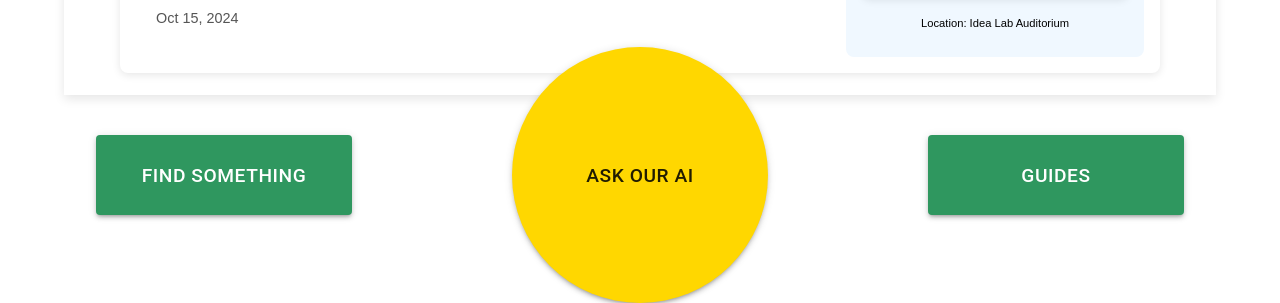
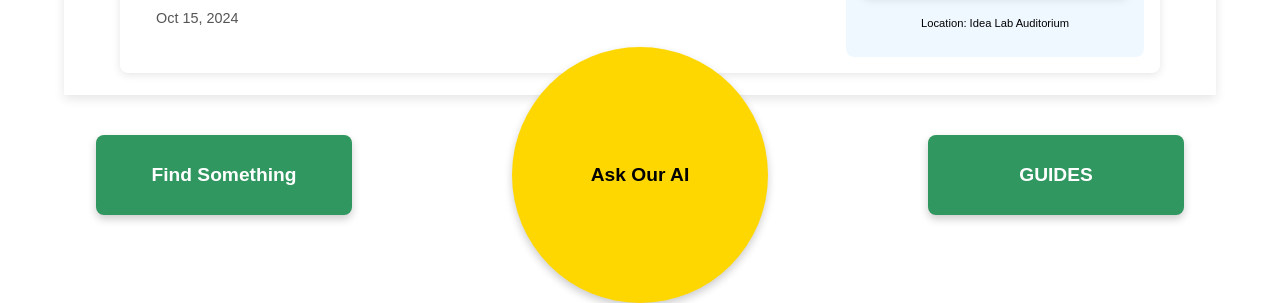
Before and after one commit to akgupta2002D/IdeaLab_Kiosk, a Next.js app: page / in a window 1280 px wide. Shown: the part 619-922 px from the top of the page. Built offline with nearby package versions, Linux system fonts and the light colour scheme.

Commit message:
Refractor KioskButton

```diff
--- a/app/components/homepage/KioskButtons.js
+++ b/app/components/homepage/KioskButtons.js
@@ -1,83 +1,26 @@
-/**
- * KioskButtons.js
- *
- * Author: Ankit Gupta
- * Company: Kioskx
- *
- * Description:
- * This component displays three large, interactive buttons for a kiosk system in a horizontal layout.
- * The buttons are labeled "Find Something", "AI CHAT BOT", and "GUIDES".
- */
+"use client";
 
-'use client'
-
-import { Box, Button } from '@mui/material'
+import styles from "./styles/KioskButtons.module.css";
 
 const KioskButtons = () => {
   return (
-    <Box
-      display='flex'
-      flexDirection='row' // Arrange buttons horizontally
-      justifyContent='space-around'
-      alignItems='center'
-      width='100%' // Full width to distribute buttons evenly
-      height='12vh' // Occupy 20% of the viewport height
-      p={2}
-      bgcolor='background.default'
-    >
+    <div className={styles.kioskButtons}>
       {/* Find Something Button */}
-      <Button
-        variant='contained'
-        color='primary'
-        sx={{
-          width: '20vw', // Each button takes up around 20% of the viewport width
-          height: '80px',
-          fontSize: '1.2rem',
-          boxShadow: 3,
-          '&:hover': {
-            boxShadow: 6
-          }
-        }}
-      >
+      <button className={`${styles.kioskButton} ${styles.primary}`}>
         Find Something
-      </Button>
+      </button>
 
       {/* AI Chat Bot Button */}
-      <Button
-        variant='contained'
-        color='warning'
-        sx={{
-          width: '20vw', // Consistent size for each button
-          height: '20vw',
-          fontSize: '1.2rem',
-          boxShadow: 3,
-          '&:hover': {
-            boxShadow: 6
-          },
-          borderRadius: '50%'
-        }}
-      >
+      <button className={`${styles.kioskButton} ${styles.warning} ${styles.ai}`}>
         Ask Our AI
-      </Button>
+      </button>
 
       {/* Guides Button */}
-      <Button
-        variant='contained'
-        color='primary'
-        sx={{
-          width: '20vw',
-          height: '80px',
-          fontSize: '1.2rem',
-          boxShadow: 3,
-          '&:hover': {
-            boxShadow: 6
-          }
-        }}
-      >
+      <button className={`${styles.kioskButton} ${styles.primary}`}>
         GUIDES
-      </Button>
-    </Box>
-  )
-}
+      </button>
+    </div>
+  );
+};
 
-export default KioskButtons
+export default KioskButtons;
--- /dev/null
+++ b/app/components/homepage/styles/KioskButtons.module.css
@@ -0,0 +1,46 @@
+.kioskButtons {
+    display: flex;
+    flex-direction: row;
+    justify-content: space-around;
+    align-items: center;
+    width: 100%;
+    height: 12vh;
+    padding: 16px;
+    background-color: var(--background-color);
+  }
+
+  .kioskButton {
+    width: 20vw;
+    height: 80px;
+    font-size: 1.2rem;
+    font-weight: bold;
+    border: none;
+    border-radius: 8px;
+    box-shadow: 0px 4px 8px rgba(0, 0, 0, 0.2);
+    cursor: pointer;
+    transition: box-shadow 0.3s ease-in-out, transform 0.2s ease-in-out;
+  }
+
+  .kioskButton:hover {
+    box-shadow: 0px 6px 12px rgba(0, 0, 0, 0.3);
+    transform: scale(1.05);
+  }
+
+  /* AI Chat Bot button is circular */
+  .kioskButton.ai {
+    width: 20vw;
+    height: 20vw;
+    border-radius: 50%;
+  }
+
+  /* Primary button color */
+  .primary {
+    background-color: var(--primary-color);
+    color: white;
+  }
+
+  /* Warning button color */
+  .warning {
+    background-color: var(--warning-color);
+    color: black;
+  }
```
